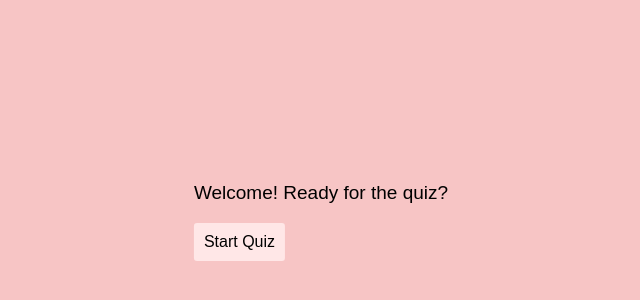
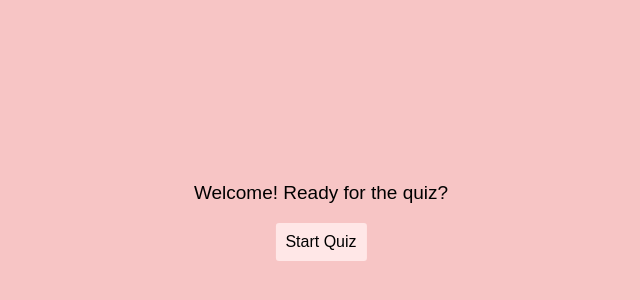
Before and after one commit to LasyaMoravineni/simple-quiz-game, a plain HTML site: page index.html in a window 1280 px wide. Shown: the part 108-408 px from the top of the page, without its empty margins (319-959 px from the left). Drawn offline with Linux system fonts and the light colour scheme.

Commit message:
index.html

```diff
--- a/index.html
+++ b/index.html
@@ -11,7 +11,8 @@
 
     <div class="strt_btn">
         <p id="greeting">Welcome! Ready for the quiz?</p>
-        <button id="stbtn">Start Quiz</button>
+        <div id="bt"><button id="stbtn">Start Quiz</button></div>
+
     </div>
     <div id="container">
         <h1 class="heading">Simple Quiz</h1>
```
